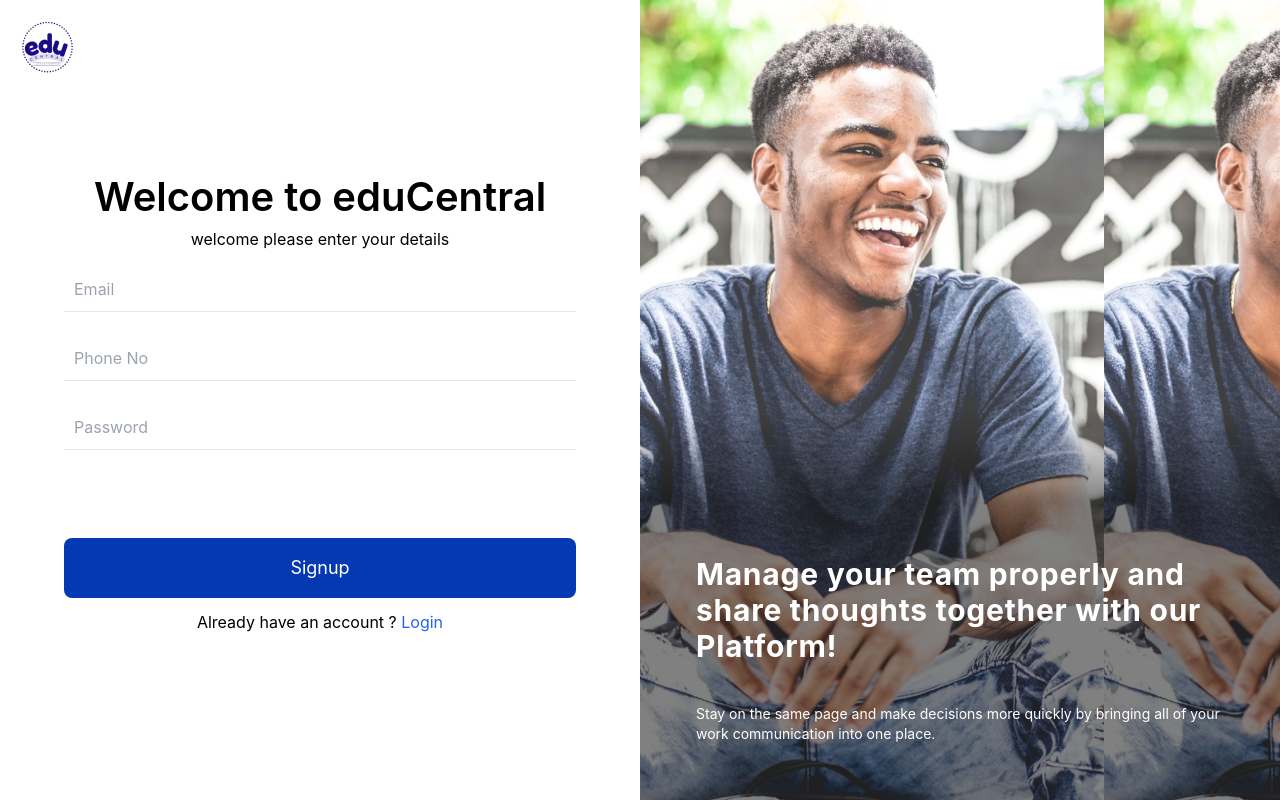
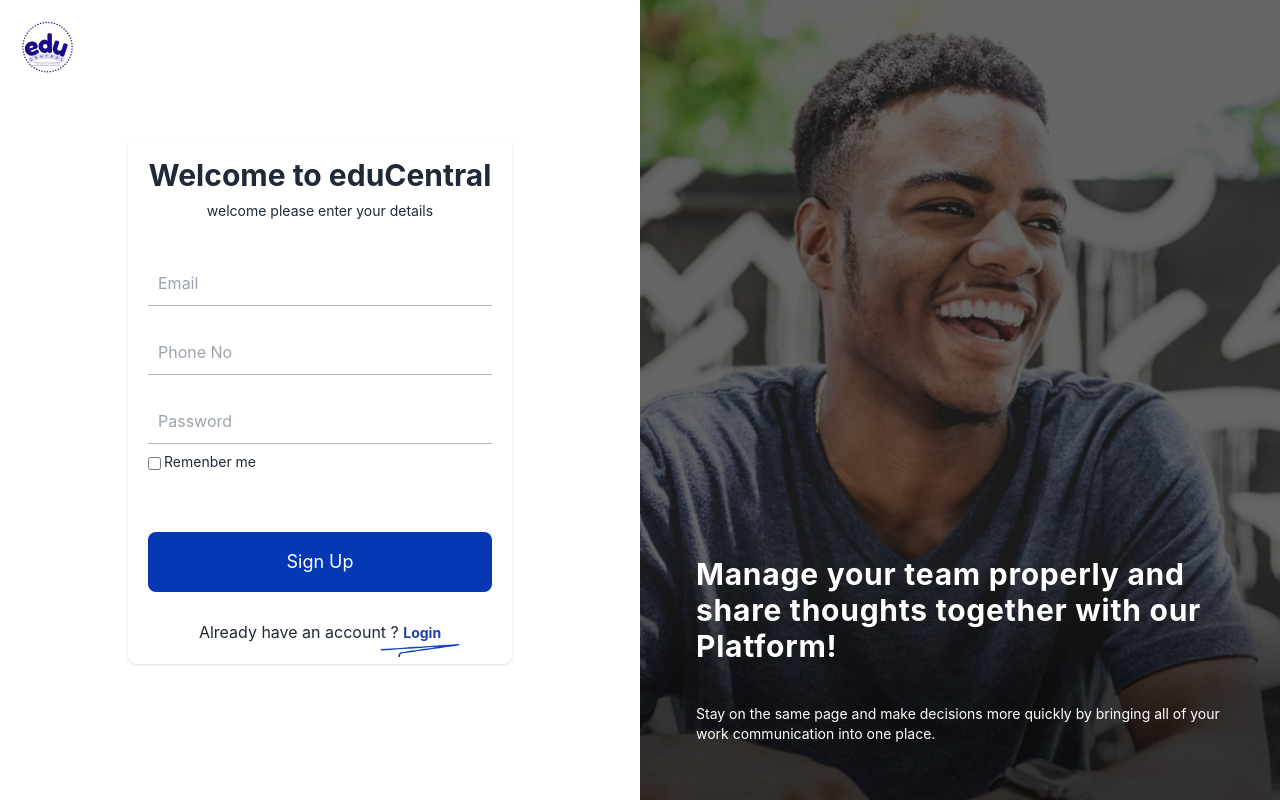
Before and after one commit to RhythmicRhythm/educentral, a React (Create React App) app in the folder frontend/: page /register in a window 1280 px wide. Built offline with nearby package versions, Linux system fonts and the light colour scheme.

Commit message:
Auth Routes Finishd

```diff
--- a/frontend/src/App.js
+++ b/frontend/src/App.js
@@ -6,6 +6,7 @@
 import Forgot from './pages/Auth/Forgot';
 import Emailsent from './pages/Auth/Emailsent';
 import Resetpassword from './pages/Auth/Resetpassword';
+import Resetdone from './pages/Auth/Resetdone';
 
 function App() {
   return (
@@ -19,6 +20,7 @@
       <Route path="/forgotpassword" element={<Forgot />} />
       <Route path="/emailsent" element={<Emailsent />} />
       <Route path="/resetpassword" element={<Resetpassword />} />
+      <Route path="/resetdone" element={<Resetdone />} />
         </Routes>
     </BrowserRouter>
     </div>
--- a/frontend/src/pages/Auth/Auth.css
+++ b/frontend/src/pages/Auth/Auth.css
@@ -1,15 +1,19 @@
- .Hhalf{
-    background-color: red;
-    /* background-image: url(https://images.unsplash.com/photo-1577495508048-b635879837f1?ixid=MXwxMjA3fDB8MHxwaG90by1wYWdlfHx8fGVufDB8fHw%3D&ixlib=rb-1.2.1&auto=format&fit=crop&w=675&q=80);  */
-     background-image: url(./Assets/RegisterPage1.png);
-     background-size: contain;
+ .login-half{
+  background-image: url(https://img.freepik.com/free-photo/top-view-diverse-people-hands-holding-together-circle-hands-stack_93675-134815.jpg?w=740&t=st=1675708679~exp=1675709279~hmac=e3d1e0bac9aaafc0af4f8f520d1676b244e5f4260a0274c192b2892af965cfdb);
+     background-size: cover;
+ }
+
+ .register-half{
+  background-image: url(./Assets/RegisterPage1.png);
+  background-size: cover;
+
  }
 
  .form-input{
     width: 100%;
     padding: 10px;
     outline: none;
-    border-bottom: 1px solid #E1E6EF;
+    border-bottom: 1px solid #b7b9bc;
  }
  .form-input:focus{
    border-bottom: 2px solid #0539B4;
--- a/frontend/src/pages/Auth/Login.jsx
+++ b/frontend/src/pages/Auth/Login.jsx
@@ -1,11 +1,103 @@
-import React from 'react'
+import React from "react";
+import { Link, useNavigate } from "react-router-dom";
+import "./Auth.css";
+import logo from "./Assets/eduCentralLogo.png";
+import Vector from "./Assets/Vector.png";
 
 const Login = () => {
   return (
     <div>
-      Login
+      <section className="min-h-screen flex">
+        <div className="lg:w-1/2 w-full flex flex-col justify-center  md:px-16 px-0 z-0 text-black">
+          <div className="min-w-screen min-h-screen flex items-center justify-center px-5 py-5">
+            <div className="top-0 absolute p-4 text-center right-0 left-0">
+              <img src={logo} alt="logo" />
+            </div>
+            <div
+              className="w-96
+        mx-auto rounded-lg bg-white shadow p-5 text-gray-800 flex flex-col items-center justify-center"
+            >
+              <div className="mb-6">
+                <h1 className="text-3xl font-bold mb-2">Welcome back, Eugene</h1>
+                <p className="text-sm">welcome back! please enter your details</p>
+              </div>
+
+              <form action="" className=" w-full">
+                <div className="pb-2 pt-4">
+                  <input
+                    type="email"
+                    name="email"
+                    id="email"
+                    placeholder="Email"
+                    className="form-input"
+                  />
+                </div>
+
+
+                <div className="pb-2 pt-4 relative">
+                  <input
+                    className="form-input"
+                    type="password"
+                    name="password"
+                    id="password"
+                    placeholder="Password"
+                  />
+
+                  <div className="absolute left-0 mt-2">
+                    <input
+                      className="form-input"
+                      type="checkbox"
+                      name="password"
+                      id="remenber"
+                      placeholder="remenber"
+                    />
+                  </div>
+                  <div className="absolute left-4 mt-2">
+                    <p className="text-sm">Remenber me </p>
+                  </div>
+                    <div className="absolute right-0 mt-2">
+                    <Link className="text-sm text-blue-900" to="/forgotpassword">
+                        Forgot Password?{" "}
+                      </Link>
+                  </div>
+                </div>
+
+                <div className="w-full mt-20 relative">
+                  <button className="ent-btn block w-full p-4 text-lg text-white rounded-lg">
+                    {" "}
+                    Login
+                  </button>
+                  <p className="pt-3 mt-4">
+                    Don't have an account ?{" "}
+                    <span className="">
+                      <Link className="text-sm text-blue-800 font-bold" to="/register">
+                        Sign up for free{" "}
+                      </Link>
+                    </span>
+                  </p>
+                  <img className="vector absolute right-0 mr-8" src={Vector} />
+                </div>
+              </form>
+            </div>
+          </div>
+        </div>
+
+        <div className="login-half lg:flex w-1/2 hidden relative items-center text-white">
+        <div class="absolute bg-black opacity-60 inset-0 z-0"></div>
+          <div className="w-full absolute bottom-0 absolute p-14 text-center right-0 left-0">
+            <h1 className="text-3xl font-bold text-left tracking-wide">
+              Manage your team properly and share thoughts together with our
+              Platform!
+            </h1>
+            <p className="text-sm mt-10 text-left">
+              Stay on the same page and make decisions more quickly by bringing
+              all of your work communication into one place.
+            </p>
+          </div>
+        </div>
+      </section>
     </div>
-  )
-}
+  );
+};
 
-export default Login
+export default Login;
--- a/frontend/src/pages/Auth/Register.jsx
+++ b/frontend/src/pages/Auth/Register.jsx
@@ -1,22 +1,27 @@
 import React from "react";
 import "./Auth.css";
 import logo from "./Assets/eduCentralLogo.png";
+import { Link, useNavigate } from "react-router-dom";
+import Vector from "./Assets/Vector.png";
 
 const Register = () => {
   return (
     <div>
       <section className="min-h-screen flex">
       <div className="lg:w-1/2 w-full flex flex-col justify-center  md:px-16 px-0 z-0 text-black">
+          <div className="min-w-screen min-h-screen flex items-center justify-center px-5 py-5">
             <div className="top-0 absolute p-4 text-center right-0 left-0">
               <img src={logo} alt="logo" />
             </div>
-
-          <div className="">
-            <h1 className="welcome">Welcome to eduCentral</h1>
-            <p>welcome please enter your details</p>
+            <div
+              className="w-96
+        mx-auto rounded-lg bg-white shadow p-5 text-gray-800 flex flex-col items-center justify-center"
+            >
+              <div className="mb-6">
+                <h1 className="text-3xl font-bold mb-2">Welcome to eduCentral</h1>
+                <p className="text-sm">welcome please enter your details</p>
               </div>
 
-          <div className="w-full ">
               <form action="" className=" w-full">
                 <div className="pb-2 pt-4">
                   <input
@@ -38,7 +43,7 @@
                   />
                 </div>
 
-              <div className="pb-2 pt-4">
+                <div className="pb-2 pt-4 relative">
                   <input
                     className="form-input"
                     type="password"
@@ -46,10 +51,8 @@
                     id="password"
                     placeholder="Password"
                   />
-              </div>
 
-              {/* <div className="flex items-start">
-
+                  <div className="absolute left-0 mt-2">
                     <input
                       className="form-input"
                       type="checkbox"
@@ -57,27 +60,35 @@
                       id="remenber"
                       placeholder="remenber"
                     />
-                 <label htmlFor="">Remenber Me</label>
+                  </div>
+                  <div className="absolute left-4 mt-2">
+                    <p className="text-sm">Remenber me </p>
+                  </div>
 
+                </div>
 
-
-
-              </div> */}
+                <div className="w-full mt-20 relative">
+                  <button className="ent-btn block w-full p-4 text-lg text-white rounded-lg">
+                    {" "}
+                    Sign Up
+                  </button>
+                  <p className="pt-3 mt-4">
+                    Already have an account ?{" "}
+                    <span className="">
+                      <Link className="text-sm text-blue-800 font-bold" to="/login">
+                        Login
+                      </Link>
+                    </span>
+                  </p>
+                  <img className="vector absolute right-0 mr-8 w-20" src={Vector} />
+                </div>
               </form>
-            <div class="w-full mt-20">
-              <button class="ent-btn block w-full p-4 text-lg text-white rounded-lg">
-                {" "}
-                Signup
-              </button>
-              <p className="pt-3">
-                Already have an account ?{" "}
-                <span className="text-blue-600">Login</span>
-              </p>
             </div>
           </div>
         </div>
 
-        <div className="Hhalf lg:flex w-1/2 hidden relative items-center text-white">
+        <div className="register-half lg:flex w-1/2 hidden relative items-center text-white">
+        <div class="absolute bg-black opacity-60 inset-0 z-0"></div>
           <div className="w-full absolute bottom-0 absolute p-14 text-center right-0 left-0">
             <h1 className="text-3xl font-bold text-left tracking-wide">
               Manage your team properly and share thoughts together with our
--- /dev/null
+++ b/frontend/src/pages/Auth/Resetdone.jsx
@@ -0,0 +1,42 @@
+import React from "react";
+import "./Auth.css";
+import { Link, useNavigate } from "react-router-dom";
+import logo from "./Assets/eduCentralLogo.png";
+import Done from "./Assets/Done.png";
+
+const Resetdone = () => {
+  return (
+    <div>
+         <div className="min-w-screen min-h-screen flex items-center justify-center px-5 py-5">
+        <div className="top-0 absolute p-4 text-center right-0 left-0">
+          <img src={logo} alt="logo" />
+        </div>
+        <div
+          className="w-96
+        mx-auto rounded-lg bg-white shadow p-5 text-gray-900 flex flex-col items-center justify-center"
+        >
+          <div className="">
+            <img src={Done} alt="" />
+          </div>
+          <h1 className="text-2xl font-bold mb-4">Password Reset</h1>
+          <p className="text-sm">
+          Your Password has been successfully reset.
+
+          </p>
+            <p className="text-sm mt-6">click below to Login</p>
+
+          <div class="w-full mt-20">
+              <button className="ent-btn block w-full p-2 text-lg text-white rounded-lg mb-4">
+                {" "}
+                Log In
+              </button>
+
+            </div>
+
+        </div>
+      </div>
+    </div>
+  )
+}
+
+export default Resetdone
--- a/frontend/src/pages/Auth/Resetpassword.jsx
+++ b/frontend/src/pages/Auth/Resetpassword.jsx
@@ -21,6 +21,8 @@
   const [numberValidated, setNumberValidated] = useState(false);
   const [specialValidated, setSpecialValidated] = useState(false);
   const [lengthValidated, setLengthValidated] = useState(false);
+
+  const [passwordMatch, setPasswordMatch] = useState(false);
 
   const handleChange = (value) => {
     const lower = new RegExp("(?=.*[a-z])");
```
Also changed, not shown: frontend/src/pages/Auth/Assets/Done.png (added), frontend/src/pages/Auth/Assets/Vector.png (added). Lines whose indentation alone changed are shown as unchanged.
